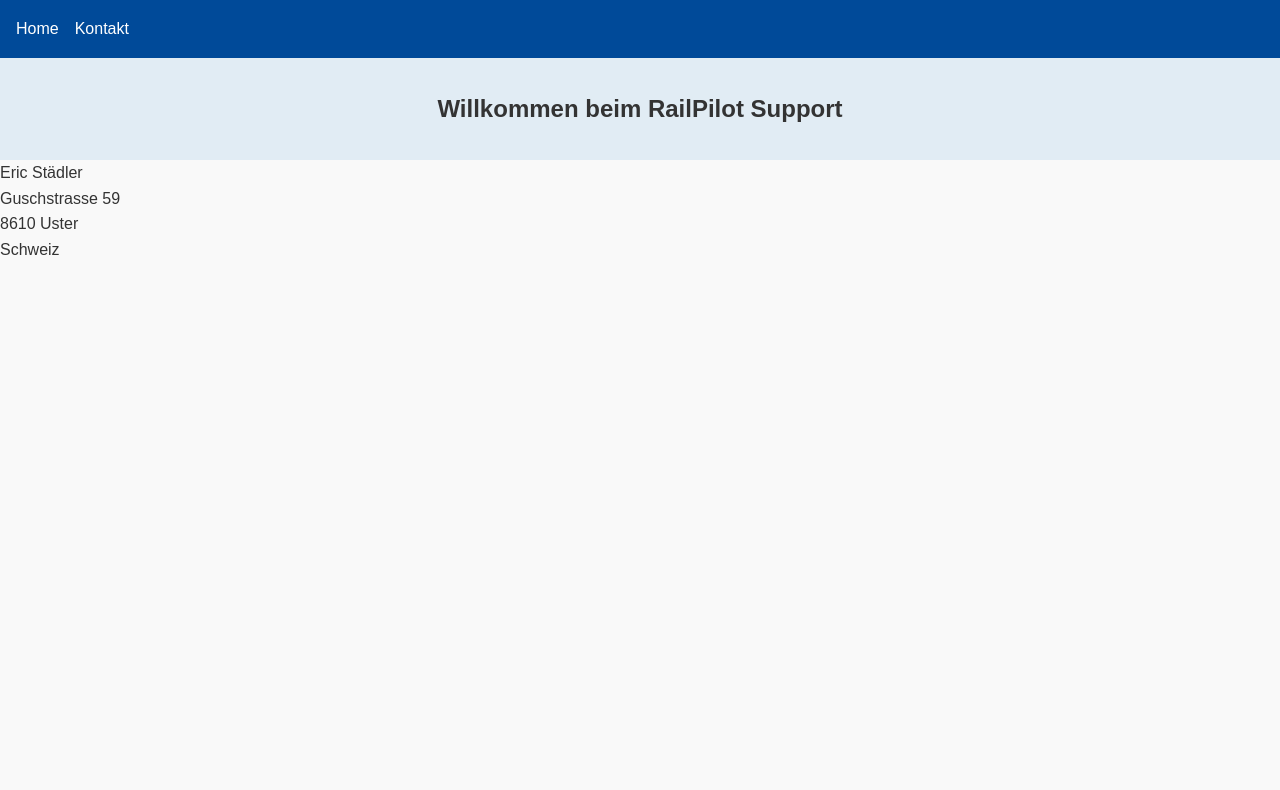
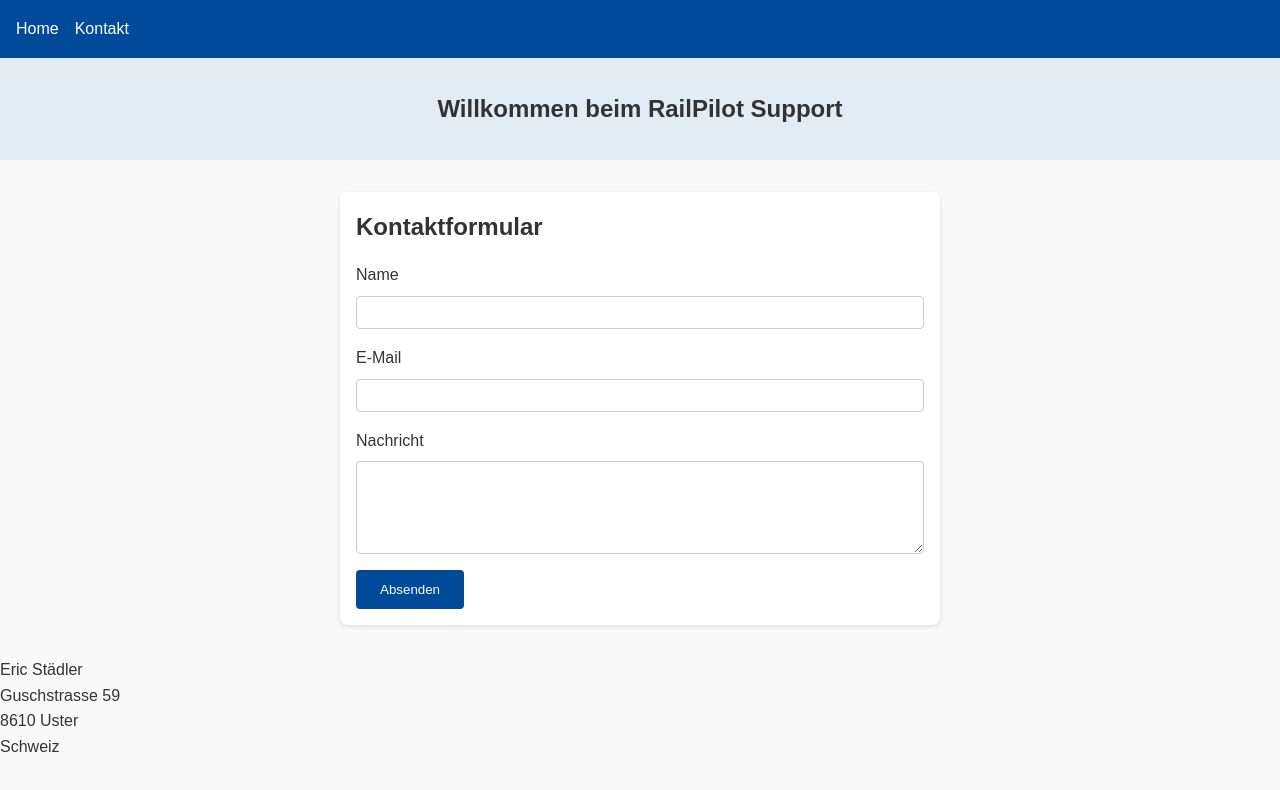
Before and after one commit to RealPCBUILD3R/Railpilot-Support_Page, a plain HTML site: page index.html in a window 1280 px wide. Drawn offline with Linux system fonts and the light colour scheme.

Commit message:
Update index.html

```diff
--- a/index.html
+++ b/index.html
@@ -18,6 +18,21 @@
     <section class="hero">
       <h1>Willkommen beim RailPilot Support</h1>
     </section>
+    <section class="contact-form">
+      <h1>Kontaktformular</h1>
+      <form action="https://formspree.io/f/xanjppak" method="POST">
+        <label for="name">Name</label>
+        <input type="text" id="name" name="name" required>
+
+        <label for="email">E-Mail</label>
+        <input type="email" id="email" name="email" required>
+
+        <label for="message">Nachricht</label>
+        <textarea id="message" name="message" rows="5" required></textarea>
+
+        <button type="submit">Absenden</button>
+      </form>
+    </section>
   </main>
   <footer>
     <p>Eric Städler</p>
```
